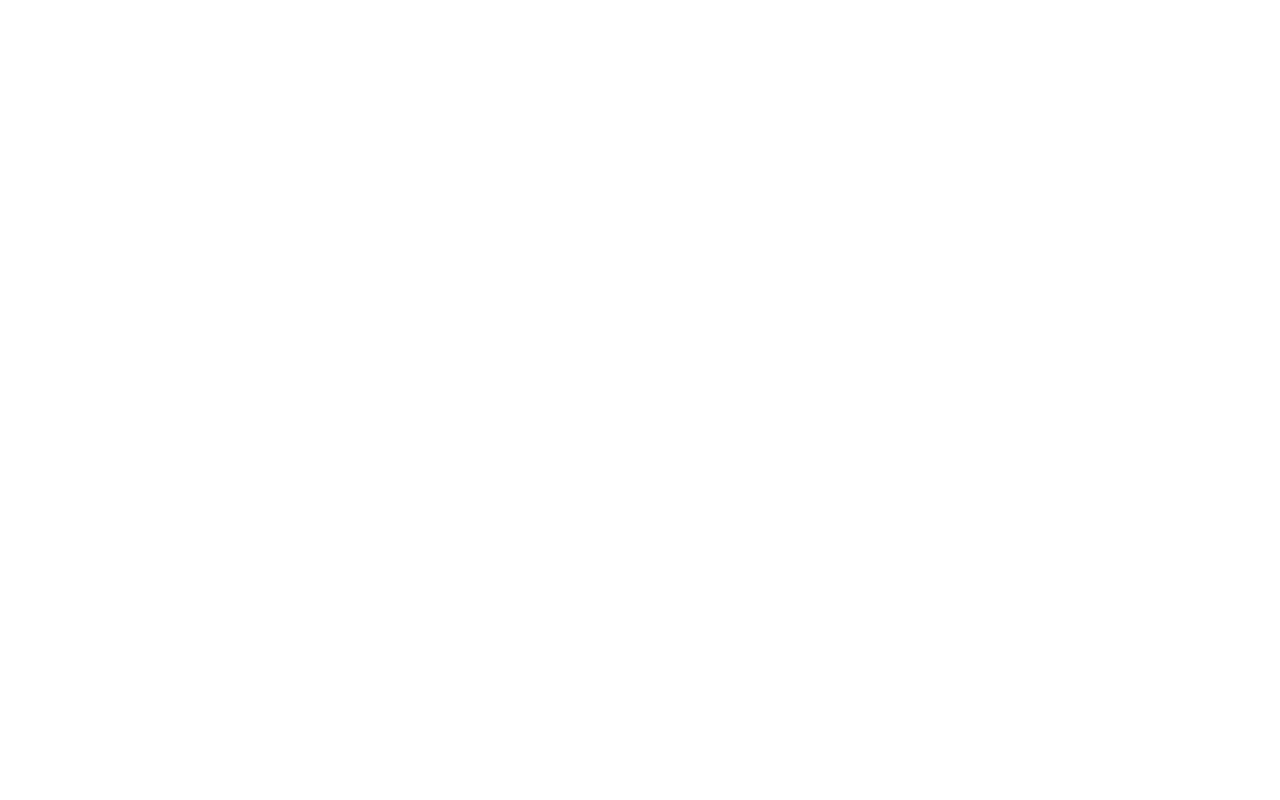
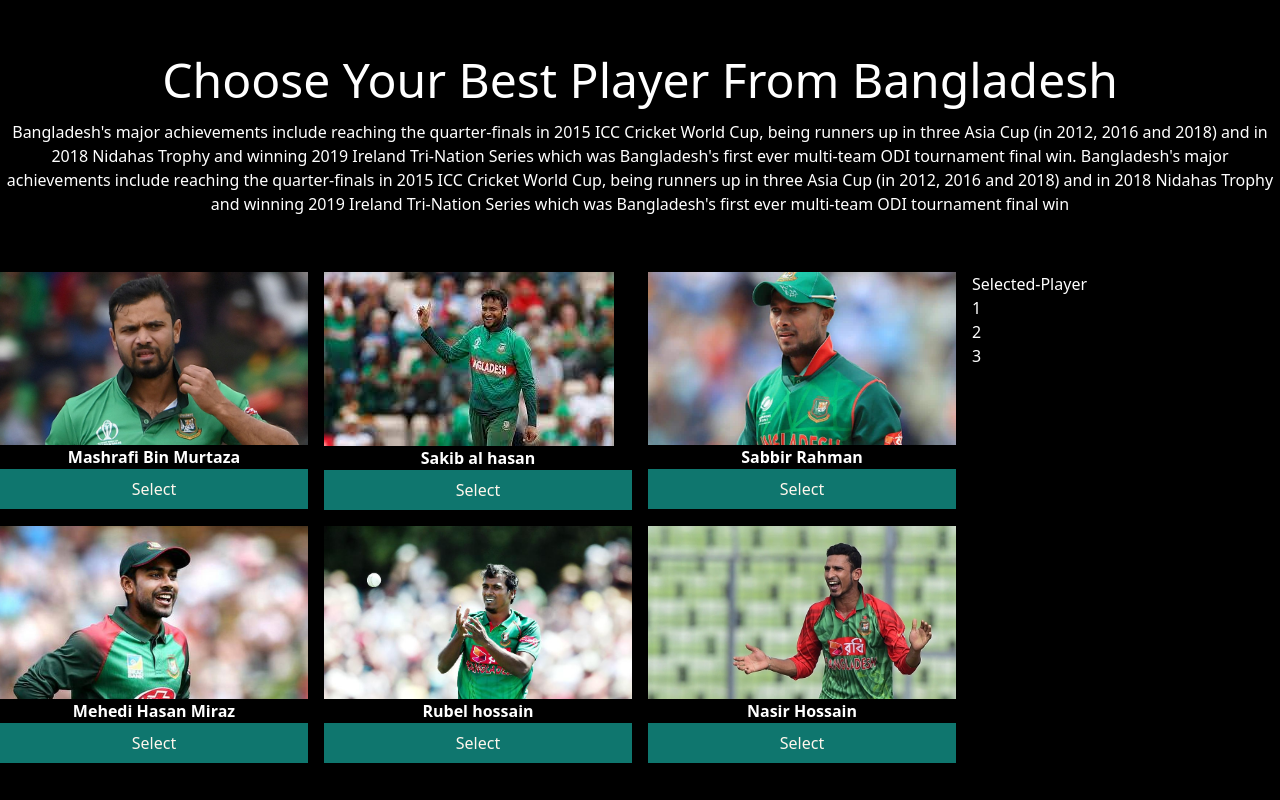
Before and after one commit to constobidullah/practice-project-5, a plain HTML site: page index.html in a window 1280 px wide. Drawn offline with nearby package versions, Linux system fonts and the light colour scheme.

Commit message:
added script in html

```diff
--- a/index.html
+++ b/index.html
@@ -4,10 +4,68 @@
    <meta charset="UTF-8">
    <meta http-equiv="X-UA-Compatible" content="IE=edge">
    <meta name="viewport" content="width=device-width, initial-scale=1.0">
-   <title>Choose-World-No-One-All-Rounder</title>
+   <title>Choose Your Best Player From Bangladesh</title>
    <script src="https://cdn.tailwindcss.com"></script>
 </head>
-<body>
+<body class="bg-black text-white">
 
+   <!-- header part of webpage -->
+   <header>
+      <section class="text-center my-14">
+         <h1 class="text-5xl text-center">Choose Your Best Player From Bangladesh</h1>
+         <p class="mt-4">Bangladesh's major achievements include reaching the quarter-finals in 2015 ICC Cricket World Cup, being runners up in three Asia Cup (in 2012, 2016 and 2018) and in 2018 Nidahas Trophy and winning 2019 Ireland Tri-Nation Series which was Bangladesh's first ever multi-team ODI tournament final win. Bangladesh's major achievements include reaching the quarter-finals in 2015 ICC Cricket World Cup, being runners up in three Asia Cup (in 2012, 2016 and 2018) and in 2018 Nidahas Trophy and winning 2019 Ireland Tri-Nation Series which was Bangladesh's first ever multi-team ODI tournament final win</p>
+      </section>
+   </header>
+
+   <!-- Main section of webpage -->
+   <main>
+      <section class="">
+         <div class="grid grid-cols-4 gap-4 w-full">
+            <div>
+               <img src="images/mashrafi.jpg" alt="">
+               <h4 class="text-center font-extrabold">Mashrafi Bin Murtaza</h4>
+               <button class="bg-teal-700 text-orange-50 px-6 py-2 w-full">Select</button>
+            </div>
+            <div>
+               <img src="images/sakib2.jpg" alt="">
+               <h4 class="text-center font-extrabold">Sakib al hasan</h4>
+               <button class="bg-teal-700 text-orange-50 px-6 py-2 w-full">Select</button>
+            </div>
+            <div>
+               <img src="images/sabbir3.jpg" alt="">
+               <h4 class="text-center font-extrabold">Sabbir Rahman</h4>
+               <button class="bg-teal-700 text-orange-50 px-6 py-2 w-full">Select</button>
+            </div>
+            <div>
+               <h1 class="font-medium">Selected-Player</h1>
+               <ol>
+                  <li>1</li>
+                  <li>2</li>
+                  <li>3</li>
+               </ol>
+            </div>
+            <div>
+               <img src="images/Mehedi hasan miraz 2.jpg" alt="">
+               <h4 class="text-center font-extrabold">Mehedi Hasan Miraz</h4>
+               <button class="bg-teal-700 text-orange-50 px-6 py-2 w-full">Select</button>
+            </div>
+            <div>
+               <img src="images/rubel-hossain2.jpg" alt="">
+               <h4 class="text-center font-extrabold">Rubel hossain</h4>
+               <button class="bg-teal-700 text-orange-50 px-6 py-2 w-full">Select</button>
+            </div>
+            <div>
+               <img src="images/nasir4.jpg" alt="">
+               <h4 class="text-center font-extrabold">Nasir Hossain</h4>
+               <button class="bg-teal-700 text-orange-50 px-6 py-2 w-full">Select</button>
+            </div>
+         </div>
+
+      </section>
+
+
+   </main>
+
+   <script src="script/select.js"></script>
 </body>
 </html>
```
Also changed, not shown: images/Mehedi hasan miraz 2.jpg (added), images/nasir2.jpg (added), images/nasir3.jpg (added), images/nasir4.jpg (added), images/rubel-hossain2.jpg (added), images/sabbir2.jpg (added), images/sabbir3.jpg (added), images/sakib2.jpg (added), script/select.js (added).
